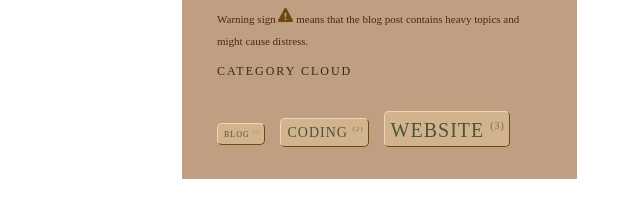
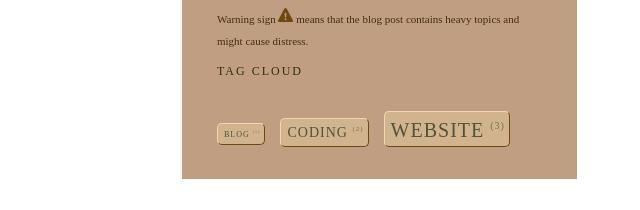
Before and after one commit to Karhukrhu/Blog, an Eleventy site: page tags.liquid in a window 1280 px wide. Shown: the part 431-641 px from the top of the page, 262-902 px from the left. Built offline with nearby package versions, Linux system fonts and the light colour scheme; Eleventy itself is replaced by a stand-in of ours; files that its build step writes are made by us from their sources; files whose address does not match are found by name; a web font is replaced by a local one.

Commit message:
Update tags.liquid

```diff
--- a/tags.liquid
+++ b/tags.liquid
@@ -3,7 +3,7 @@ title: Category Cloud
 layout: main
 ---
 
-<h3>Category Cloud</h3>
+<h3>Tag Cloud</h3>
 
 <div class="tag-cloud">
   {% for cat in collections.tagCloud %}
```
